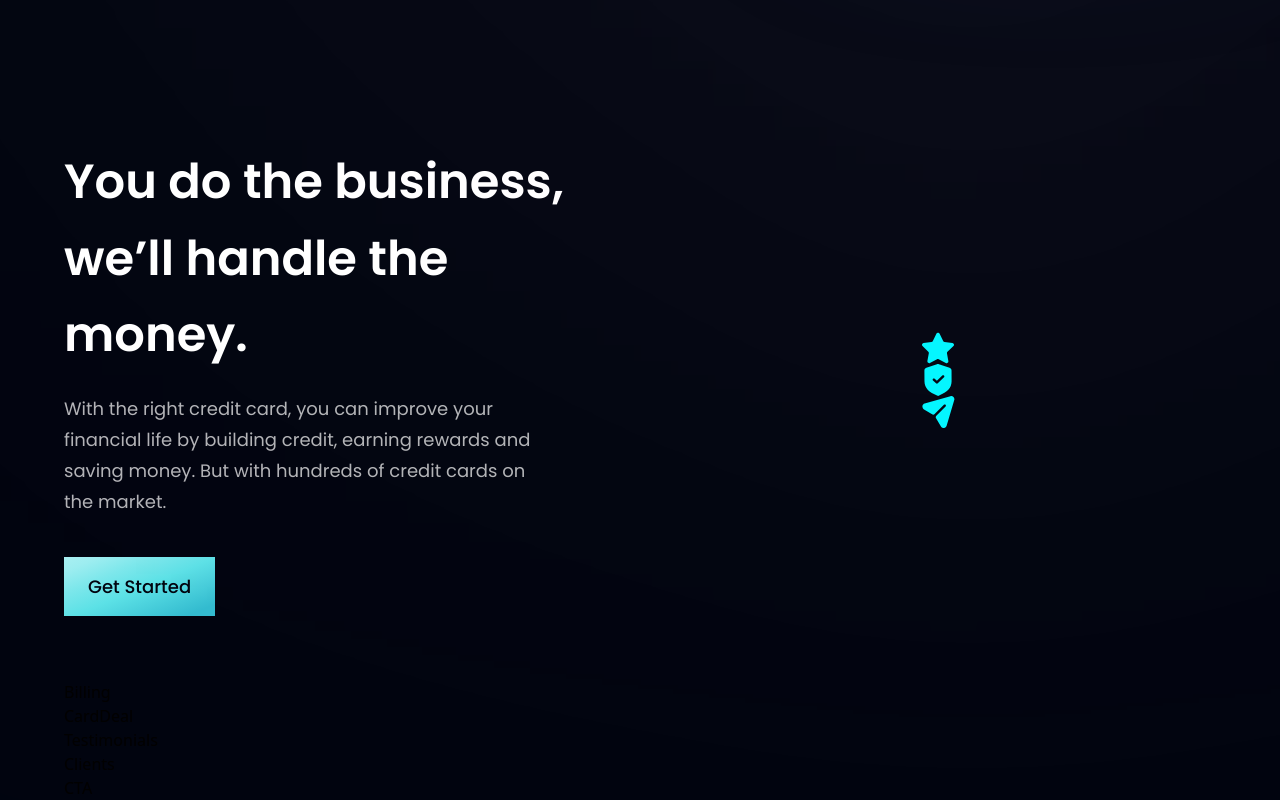
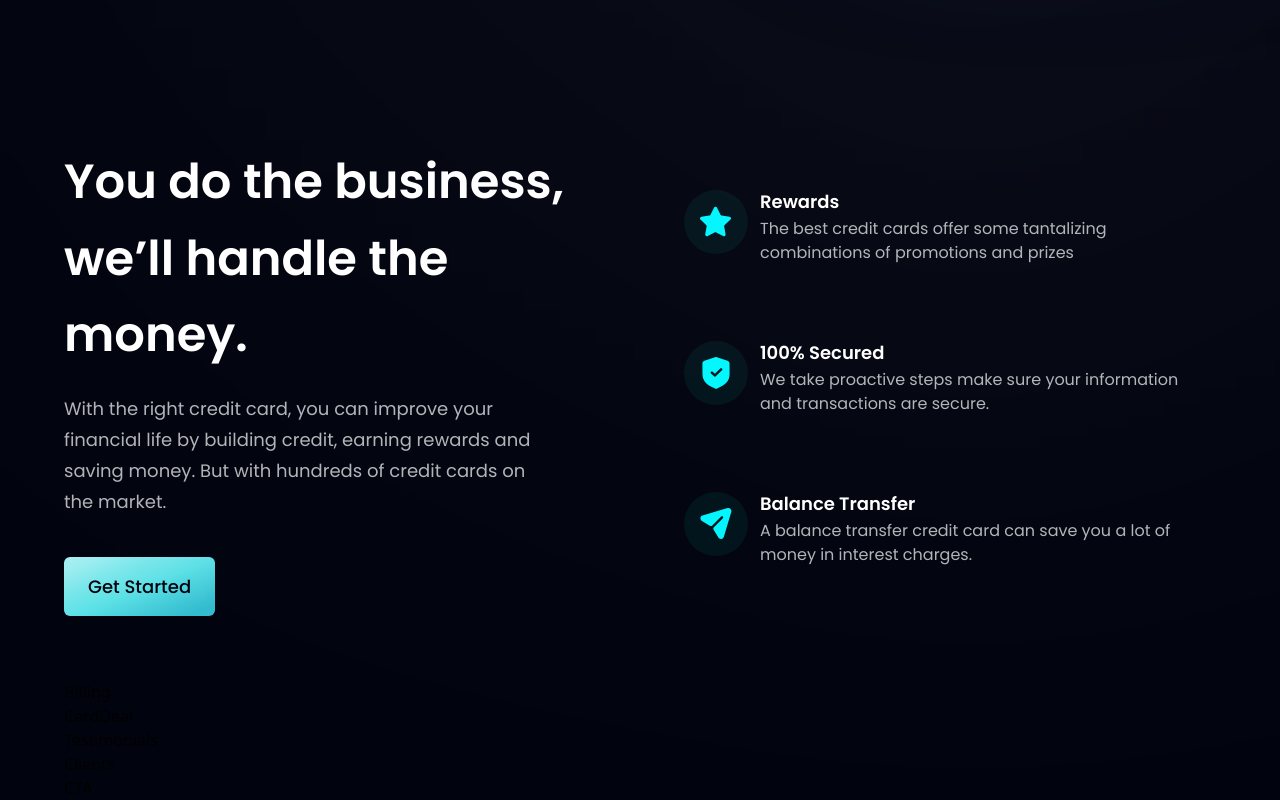
Before and after one commit to Yasser-Shehab/Bank_Webstie, a React (Vite) app: page / in a window 1280 px wide. Shown: the part 906-1706 px from the top of the page. Built offline with nearby package versions, Linux system fonts and the light colour scheme.

Commit message:
Feature Section

```diff
--- a/src/components/Business.jsx
+++ b/src/components/Business.jsx
@@ -15,7 +15,7 @@ const Business = () => {
           With the right credit card, you can improve your financial life by building credit,
           earning rewards and saving money. But with hundreds of credit cards on the market.
         </p>
-        <Button styles="mt-10" />
+        <Button styles="mt-10 rounded-md" title="Get Started" />
       </div>
       <div className={`${layout.sectionImg} flex-col`}>
         {features.map((feature, index) => {
--- a/src/components/Button.jsx
+++ b/src/components/Button.jsx
@@ -6,7 +6,7 @@ const Button = (props) => {
       type="button"
       className={`py-4 px-6 bg-blue-gradient font-poppins font-medium text-[18px] text-primary outline-none ${props.styles}`}
     >
-      Get Started
+      {props.title}
     </button>
   );
 };
--- a/src/components/FeatureCard.jsx
+++ b/src/components/FeatureCard.jsx
@@ -1,10 +1,24 @@
 import React from "react";
+import { features } from "../constants";
+import styles, { layout } from "../style";
 
-const FeatureCard = ({ icon, title, content }) => {
+const FeatureCard = ({ icon, title, content, index }) => {
   return (
-    <div>
-      <div>
-        <img src={icon} alt="icon" />
+    <div
+      className={`flex  flex-row p-6 rounded-[20px] ${
+        index !== features.length - 1 ? "mb-6" : "mb-0"
+      } feature-card ease-linear `}
+    >
+      <div className={`w-[64px] h-[64px] rounded-full ${styles.flexCenter} bg-dimBlue`}>
+        <img src={icon} alt="icon" className="w-[50%] h-[50%] object-contain" />
+      </div>
+      <div className="flex-1 flex flex-col ml-3">
+        <h4 className="font-poppins font-semibold text-white text-[18px] leading-[23px] mb-1">
+          {title}
+        </h4>
+        <p className="font-poppins font-normal text-dimWhite text-[16px] leading-[24px] mb-1">
+          {content}
+        </p>
       </div>
     </div>
   );
```
